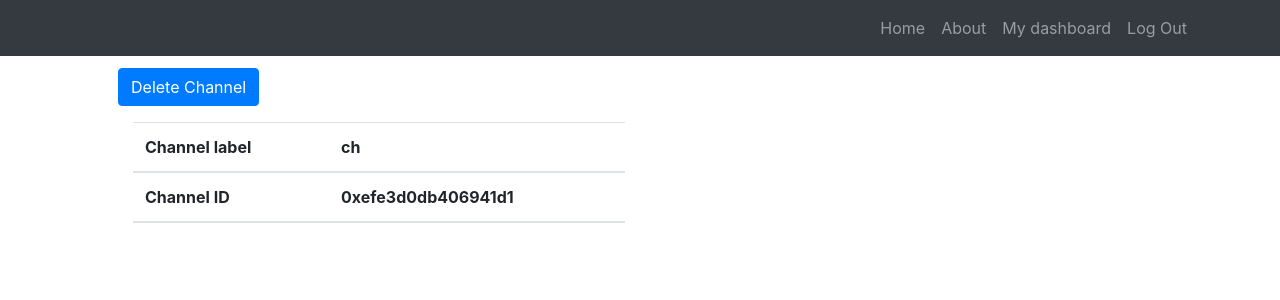
After one commit to ivica3730k/nRF24-IoT-Communication-System, a Django app: a page that uses nRF24Web/data/templates/channeldetails.html in a window 1280 px wide. The commit adds this page. Shown: the top 300 px of the page. Run offline with Django 3.2, Linux system fonts and the light colour scheme; a user stored in the database is signed in; data comes from the database, SQL or seed files in the repository; both versions use the stored data as it was after the commit; lists and menus that the app fills with data are empty; some libraries are stand-ins or nearby versions.

Commit message:
Added ability to delete stuff

```diff
--- a/nRF24Web/data/models.py
+++ b/nRF24Web/data/models.py
@@ -4,9 +4,10 @@ import uuid
 # Create your models here.
 
 class mqttBroker(models.Model):
+    name = models.TextField(default = None, max_length = 100)
     owner = models.ForeignKey(User,on_delete = models.CASCADE,null = True)
-    name = models.TextField(default = None, max_length = 100)
-    mqttAddr = models.TextField(primary_key=True,default=None, max_length=200)
+    fieldId = models.TextField(primary_key=True, default= hex(int(uuid.uuid4().hex[:16],16)), editable=False,unique = True)
+    mqttAddr = models.TextField(default=None, max_length=200)
     mqttPort = models.IntegerField(null=True,default = 1883)
     mqttUserName = models.TextField(default=None,null=True)
     mqttPassword = models.TextField(default=None,null=True)
@@ -19,6 +20,7 @@ class channel(models.Model):
     mqttBroker = models.ForeignKey(mqttBroker,on_delete = models.CASCADE,null = True,default = None)
 
 class channelData(models.Model):
+    fieldId = models.TextField(primary_key=True, default= hex(int(uuid.uuid4().hex[:16],16)), editable=False,unique = True)
     field = models.ForeignKey(channel, on_delete=models.CASCADE)
     timestamp = models.DateTimeField(auto_now_add=True)
     data = models.TextField()
--- /dev/null
+++ b/nRF24Web/data/templates/channeldetails.html
@@ -0,0 +1,63 @@
+{% extends 'static.html' %} {% block title %} Channel Details - {{chInfo.fieldId}} {% endblock %} {%block content%}
+<div class="content px-5">
+
+    <div class="row pt-2 pb-3">
+
+        <form action="/dashboard/channel/del/{{chInfo.fieldId}}" method="POST">
+            <input type="submit" value="Delete Channel" class="btn btn-primary"/>
+        </form>
+    </div>
+
+    <div class="row">
+
+        <div class="col-12 col-md-6">
+            <table class="table">
+                <thead>
+                    <tr>
+                        <th scope="col">Channel label</th>
+                        <th>{{chInfo.name}}</th>
+                    </tr>
+
+                    <tr>
+                        <th scope="col">Channel ID</th>
+                        <th>{{chInfo.fieldId}}</th>
+
+                    </tr>
+
+                    {% if chInfo.mqttBroker %}
+                    <tr>
+                        <th scope="col">Mqtt Broker</th>
+                        <th>{{chInfo.mqttBroker.name}}</th>
+                    </tr>
+
+                    <tr>
+                        <th scope="col">Mqtt Topic</th>
+                        <th>{{chInfo.mqttTopic}}</th>
+                    </tr>
+
+                    <tr>
+                        <th scope="col">Mqtt Address</th>
+                        <th>{{chInfo.mqttBroker.mqttAddr}}</th>
+                    </tr>
+
+                    <tr>
+                        <th scope="col">Mqtt Port</th>
+                        <th>{{chInfo.mqttBroker.mqttPort}}</th>
+                    </tr>
+                    {% if chInfo.mqttBroker.mqttUserName %}
+
+                    <tr>
+                        <th scope="col">Mqtt UserName</th>
+                        <th>{{chInfo.mqttBroker.mqttUserName}}</th>
+                    </tr>
+                    {% endif %}
+                    {% endif %}
+                </thead>
+
+            </table>
+        </div>
+
+    </div>
+</div>
+
+{% endblock%}
--- a/nRF24Web/data/templates/dashboard.html
+++ b/nRF24Web/data/templates/dashboard.html
@@ -20,9 +20,10 @@
 <div class = "row">
 
     <div class = "col-md-6">
-        <a href="/dashboard/channel/add"><h4>Add measuring channels</h4></a>
+        <a href="/dashboard/channel"><h4>List all channels</h4></a>
+
     </div>
-        <a href="/dashboard/channel"><h4>List all channels</h4></a>
+
     <div class = "col-md-6">
 
 
--- a/nRF24Web/data/urls.py
+++ b/nRF24Web/data/urls.py
@@ -7,8 +7,12 @@ from django.conf.urls.static import static
 
 from .import views
 urlpatterns = [
-    path('addChannel',views.addChannel),
-    path('addMqttBroker',views.addMqttBroker),
+    path('channel/add',views.addChannel),
+    path('channel/<str:channelId>', views.channelInfo),
+    path('channel/del/<str:channelId>', views.delChannel),
+    path('mqtt/add',views.addMqttBroker),
+    #path('mqtt//<str:mqttName>',views.addMqttBroker),
+    path('mqtt/del/<str:brokerName>',views.delMqttBroker),
     path('channel',views.channelsAndBrokers),
     path('',views.dashboard),
 ]
--- a/nRF24Web/data/views.py
+++ b/nRF24Web/data/views.py
@@ -98,6 +98,16 @@ def addMqttBroker(request):
 
     return redirect('/dashboard/channel')
 
+def delMqttBroker(request,brokerName):
+    current_user = request.user
+    user = User.objects.get(id = current_user.id)
+    broker = mqttBroker.objects.get(name = brokerName)
+
+    if ch.owner != user:
+        return HttpResponse("You are not authorised to view this property!!!")
+
+    ch.delete()
+    return redirect('/dashboard/channel')
 def addChannel(request):
 
     if request.method == 'POST':
@@ -126,3 +136,28 @@ def addChannel(request):
 
 
     return redirect('/dashboard/channel')
+
+def delChannel(request,channelId):
+    current_user = request.user
+    user = User.objects.get(id = current_user.id)
+    ch = channel.objects.get(fieldId = channelId)
+
+    if ch.owner != user:
+        return HttpResponse("You are not authorised to view this property!!!")
+
+    ch.delete()
+    return redirect('/dashboard/channel')
+
+def channelInfo(request,channelId):
+    current_user = request.user
+    user = User.objects.get(id = current_user.id)
+    context = {
+    }
+    try:
+        chInfo = channel.objects.get(owner = current_user,fieldId = channelId)
+        context["chInfo"] = chInfo
+    except:
+        return HttpResponse("You are not authorised to view this property!!!")
+
+    template = loader.get_template("channeldetails.html")
+    return HttpResponse(template.render(context,request))
--- a/nRF24Web/home/templates/index.html
+++ b/nRF24Web/home/templates/index.html
@@ -1,6 +1,6 @@
 {% extends 'static.html' %}
 
-
+{% block title%} nRF24 Communication System {% endblock %}
 {% block content %}
 
 <h2>
--- a/nRF24Web/usermanagment/templates/static.html
+++ b/nRF24Web/usermanagment/templates/static.html
@@ -62,7 +62,7 @@
 </nav>
 
 <!-- Page Content -->
-<div class="container text-info pt-1">
+<div class="container pt-1">
 
 
     {% block content %} {% endblock %}
```
Also changed, not shown: nRF24Web/data/templates/channels.html (+9 -3 lines), nRF24Web/db.sqlite3.
